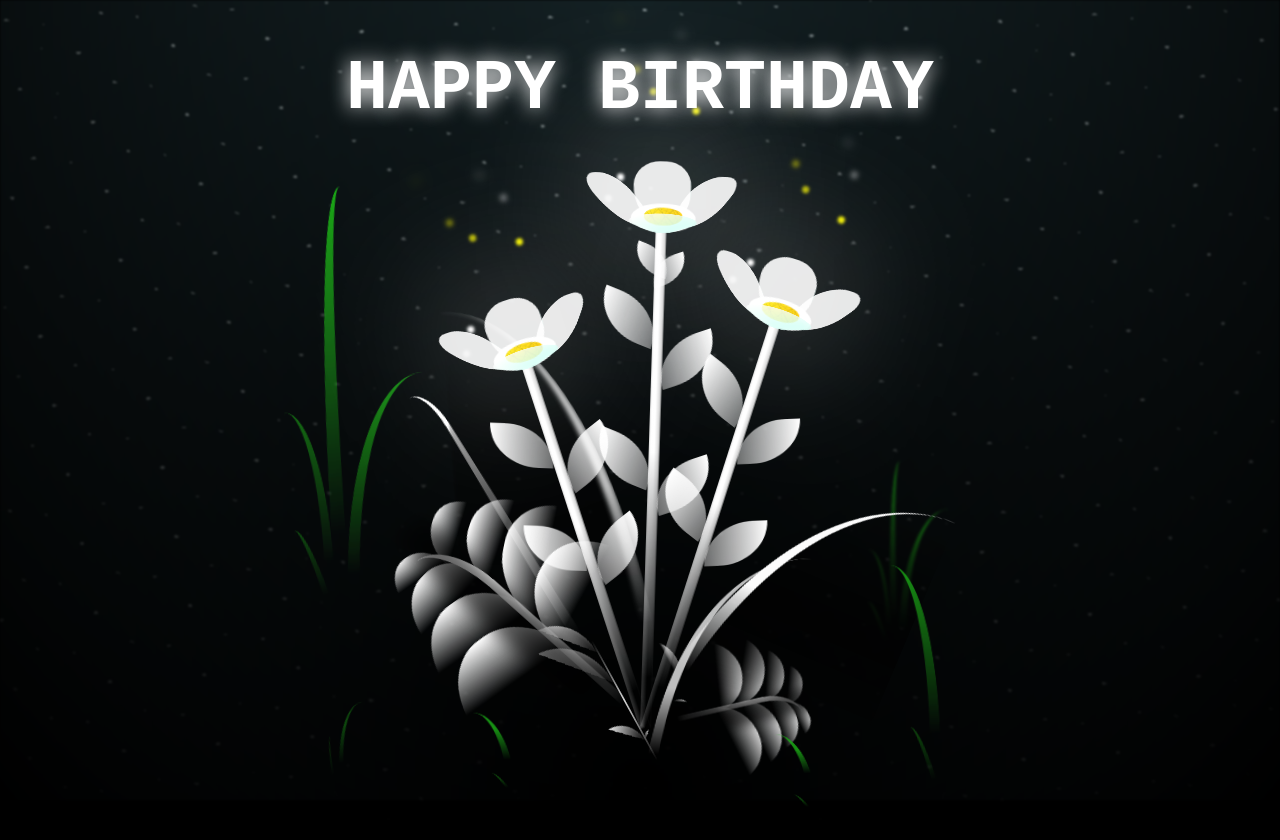
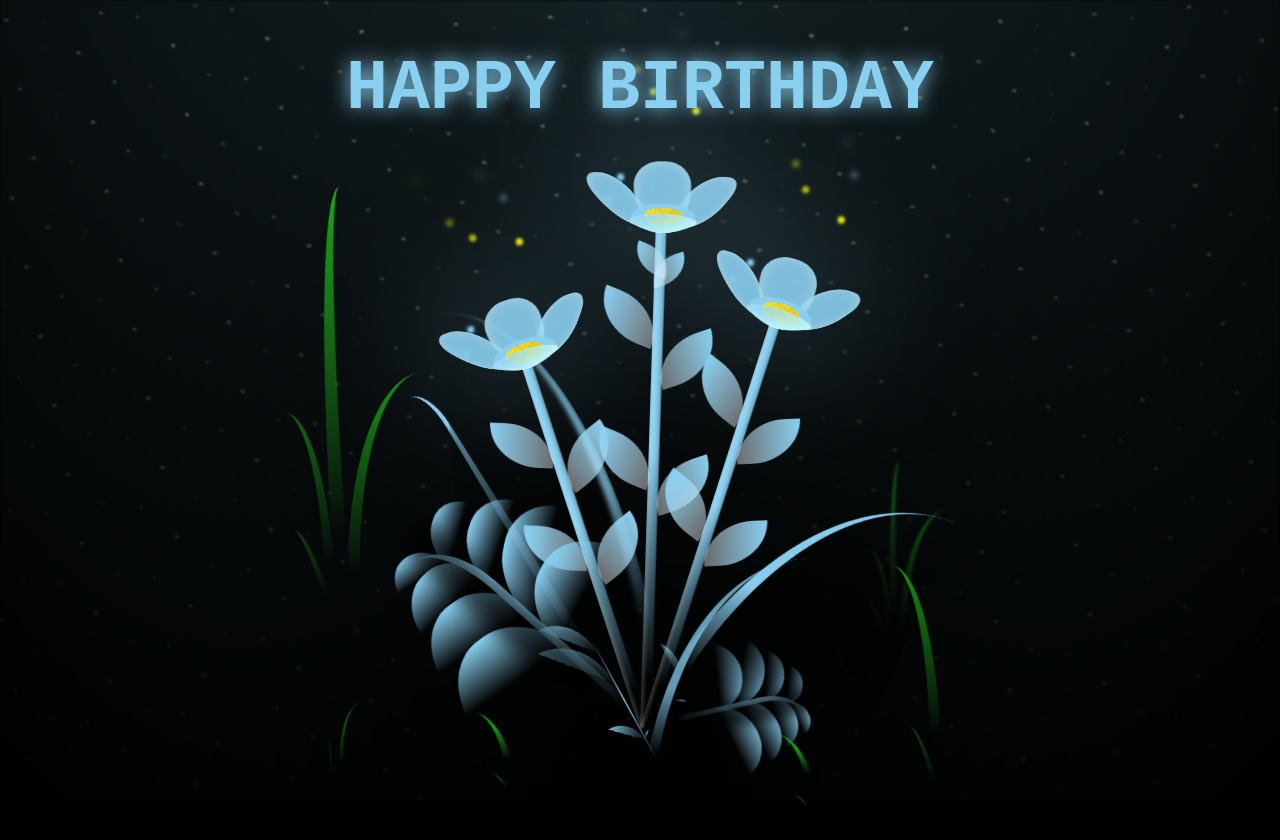
Before and after one commit to mishal23/ende-reise.github.io, a plain HTML site: page flower.html in a window 1280 px wide. Drawn offline with Linux system fonts and the light colour scheme.

Commit message:
initial commit

```diff
--- a/css/index.css
+++ b/css/index.css
@@ -25,7 +25,7 @@
   position: absolute;
   top: 0;
   left: 0;
-  color: white;
+  color: #89CFF0;
   font-family: 'Courier New', Courier, monospace;
 
   display: flex;
@@ -36,7 +36,7 @@
 
   width: 100%;
   height: 100vh;
-  text-shadow: 0 0 20px white;
+  text-shadow: 0 0 20px #89CFF0;
   letter-spacing: 0px;
 }
 
--- a/css/style.css
+++ b/css/style.css
@@ -17,10 +17,10 @@
   margin-top: 50px;
   top: 0;
   left: 0;
-  color: white;
+  color: #89CFF0;
   font-family: 'Courier New', Courier, monospace;
   font-size: 70px;
-  text-shadow: 0px 0px 20px white;
+  text-shadow: 0px 0px 20px #89CFF0;
 }
 
 body {
@@ -168,7 +168,7 @@ body {
   transform: translate(-50%, -100%);
   width: 8vmin;
   height: 8vmin;
-  background-color: #fff;
+  background-color: #89CFF0;
   filter: blur(10vmin);
 }
 
@@ -180,7 +180,7 @@ body {
   height: 11vmin;
   border-radius: 51% 49% 47% 53%/44% 45% 55% 69%;
   background-color: #a7ffee;
-  background-image: linear-gradient(to top, #fff, #fff);
+  background-image: linear-gradient(to top, #89CFF0, #89CFF0);
   transform-origin: bottom center;
   opacity: 0.9;
   box-shadow: inset 0 0 2vmin rgba(255, 255, 255, 0.5);
@@ -204,7 +204,7 @@ body {
   transform-origin: bottom left;
   border-radius: 4vmin 10vmin 4vmin 4vmin;
   transform: translate(0%, 18%) rotateX(70deg) rotate(-43deg);
-  background-image: linear-gradient(to top, rgba(255, 2555, 255, 0.4), #fff);
+  background-image: linear-gradient(to top, rgba(255, 2555, 255, 0.4), #89CFF0);
   z-index: 1;
   opacity: 0.8;
   -webkit-transform: translate(0%, 18%) rotateX(70deg) rotate(-43deg);
@@ -220,7 +220,7 @@ body {
   width: 9vmin;
   height: 4vmin;
   border-radius: 50%;
-  background-color: #fff;
+  background-color: #89CFF0;
 }
 
 .flower__white-circle::after {
@@ -238,7 +238,7 @@ body {
 .flower__line {
   height: 55vmin;
   width: 1.5vmin;
-  background-image: linear-gradient(to left, rgba(0, 0, 0, 0.2), transparent, rgba(255, 255, 255, 0.2)), linear-gradient(to top, transparent 10%, #fff, #fff);
+  background-image: linear-gradient(to left, rgba(0, 0, 0, 0.2), transparent, rgba(255, 255, 255, 0.2)), linear-gradient(to top, transparent 10%, #89CFF0, #89CFF0);
   box-shadow: inset 0 0 2px rgba(0, 0, 0, 0.5);
   animation: grow-flower-tree 4s backwards;
 }
@@ -253,7 +253,7 @@ body {
   height: var(--h);
   border-top-right-radius: var(--h);
   border-bottom-left-radius: var(--h);
-  background-image: linear-gradient(to top, rgba(255, 255, 255, 0.4), #fff);
+  background-image: linear-gradient(to top, rgba(255, 255, 255, 0.4), #89CFF0);
 }
 
 .flower__line__leaf--1 {
@@ -306,7 +306,7 @@ body {
 }
 
 .flower__light:nth-child(odd) {
-  background-color: #fff;
+  background-color: #89CFF0;
 }
 
 .flower__light--1 {
@@ -350,7 +350,7 @@ body {
 }
 
 .flower__grass {
-  --c: #fff;
+  --c: #89CFF0;
   --line-w: 1.5vmin;
   position: absolute;
   bottom: 12vmin;
@@ -537,7 +537,7 @@ body {
 .flower__g-long {
   --w: 2vmin;
   --h: 6vmin;
-  --c: #fff;
+  --c: #89CFF0;
   position: absolute;
   bottom: 10vmin;
   left: -3vmin;
@@ -592,9 +592,9 @@ body {
   width: 30vmin;
   height: 50vmin;
   border-top-left-radius: 100%;
-  border-left: 2vmin solid #fff;
+  border-left: 2vmin solid #89CFF0;
   background-image: linear-gradient(to bottom, transparent, var(--dark-color) 60%);
-  -webkit-mask-image: linear-gradient(to top, transparent 30%, #fff 60%);
+  -webkit-mask-image: linear-gradient(to top, transparent 30%, #89CFF0 60%);
 }
 
 .flower__g-right--1 {
@@ -662,7 +662,7 @@ body {
 .flower__g-front__line {
   width: 0.3vmin;
   height: 20vmin;
-  background-image: linear-gradient(to top, transparent, #fff, transparent 100%);
+  background-image: linear-gradient(to top, transparent, #89CFF0, transparent 100%);
   position: relative;
 }
 
@@ -764,9 +764,9 @@ body {
   height: 10vmin;
   border-radius: 100% 0% 0% 100%/100% 100% 0% 0%;
   box-shadow: inset 0 2px 1vmin hsla(0, 0%, 100%, 0.2);
-  background-image: linear-gradient(to bottom left, transparent, var(--dark-color)), linear-gradient(to bottom right, #fff 50%, transparent 50%, transparent);
-  -webkit-mask-image: linear-gradient(to bottom right, #fff 50%, transparent 50%, transparent);
-  mask-image: linear-gradient(to bottom right, #fff 50%, transparent 50%, transparent);
+  background-image: linear-gradient(to bottom left, transparent, var(--dark-color)), linear-gradient(to bottom right, #89CFF0 50%, transparent 50%, transparent);
+  -webkit-mask-image: linear-gradient(to bottom right, #89CFF0 50%, transparent 50%, transparent);
+  mask-image: linear-gradient(to bottom right, #89CFF0 50%, transparent 50%, transparent);
 }
 
 .flower__g-fr {
@@ -798,8 +798,8 @@ body {
   width: 30vmin;
   height: 50vmin;
   border-top-left-radius: 100%;
-  border-left: 2vmin solid #fff;
-  -webkit-mask-image: linear-gradient(to top, transparent 25%, #fff 50%);
+  border-left: 2vmin solid #89CFF0;
+  -webkit-mask-image: linear-gradient(to top, transparent 25%, #89CFF0 50%);
   position: relative;
   z-index: 1;
 }
@@ -812,8 +812,8 @@ body {
   height: 10vmin;
   border-radius: 100% 0% 0% 100%/100% 100% 0% 0%;
   box-shadow: inset 0 2px 1vmin hsla(0, 0%, 100%, 0.2);
-  background-image: linear-gradient(to bottom left, transparent, var(--dark-color) 98%), linear-gradient(to bottom right, #fff 45%, transparent 50%, transparent);
-  -webkit-mask-image: linear-gradient(135deg, #fff 40%, transparent 50%, transparent);
+  background-image: linear-gradient(to bottom left, transparent, var(--dark-color) 98%), linear-gradient(to bottom right, #89CFF0 45%, transparent 50%, transparent);
+  -webkit-mask-image: linear-gradient(135deg, #89CFF0 40%, transparent 50%, transparent);
 }
 
 .flower__g-fr__leaf--1 {
@@ -919,7 +919,7 @@ body {
 }
 
 .long-g--1 .leaf {
-  -webkit-mask-image: linear-gradient(to top, transparent 40%, #fff 80%) !important;
+  -webkit-mask-image: linear-gradient(to top, transparent 40%, #89CFF0 80%) !important;
 }
 
 .long-g--1 .leaf--1 {
@@ -939,7 +939,7 @@ body {
 
 .long-g--2 .leaf,
 .long-g--3 .leaf {
-  -webkit-mask-image: linear-gradient(to top, transparent 50%, #fff 80%) !important;
+  -webkit-mask-image: linear-gradient(to top, transparent 50%, #89CFF0 80%) !important;
 }
 
 .long-g--2 .leaf--1,
@@ -954,7 +954,7 @@ body {
 }
 
 .long-g--3 .leaf {
-  -webkit-mask-image: linear-gradient(to top, transparent 40%, #fff 80%) !important;
+  -webkit-mask-image: linear-gradient(to top, transparent 40%, #89CFF0 80%) !important;
 }
 
 .long-g--4 {
@@ -965,7 +965,7 @@ body {
 }
 
 .long-g--4 .leaf {
-  -webkit-mask-image: linear-gradient(to top, transparent 50%, #fff 80%) !important;
+  -webkit-mask-image: linear-gradient(to top, transparent 50%, #89CFF0 80%) !important;
 }
 
 .long-g--5 {
```
Also changed, not shown: flowers-for-someone-flowers/index.html (added, +36 -0 lines).
